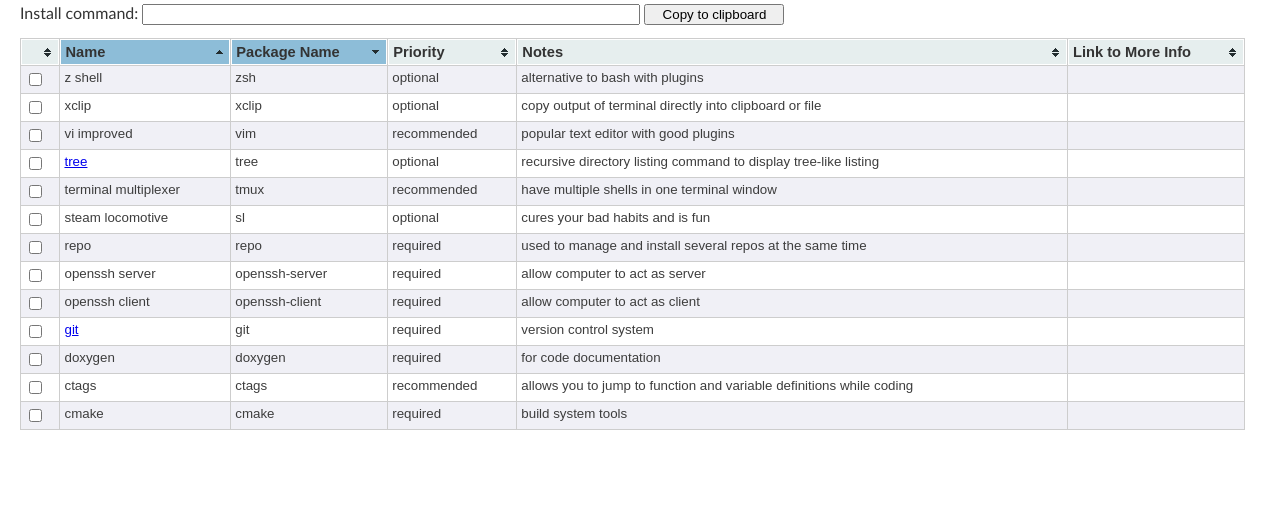
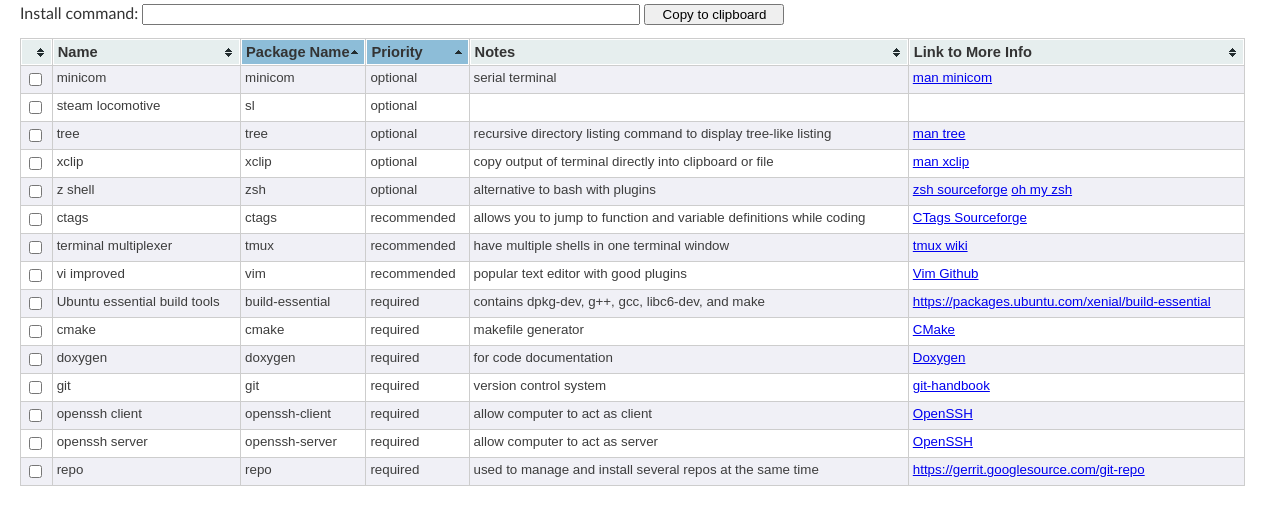
Before and after one commit to PYates77/linux-packages, a plain HTML site: page index.html in a window 1280 px wide. Shown: the part 69-594 px from the top of the page. Drawn offline with Linux system fonts and the light colour scheme.

Commit message:
adding more and creating links

```diff
--- a/index.html
+++ b/index.html
@@ -9,7 +9,7 @@
 	<script type="text/javascript" src="resources/jquery/jquery.tablesorter.js"></script>
 	<script type="text/javascript">
 	$(function() {
-		$("#package-table").tablesorter({sortList:[[2,1],[1,0]], widgets: ['zebra']});
+		$("#package-table").tablesorter({sortList:[[3,0],[2,0]], widgets: ['zebra']});
 	});
 	</script>
     <script type="text/javascript" src="resources/js/index.js"></script>
@@ -50,20 +50,28 @@
 		</thead>
 		<tbody>
 			<tr>
+				<td><input id="build-essential" class="package" type="checkbox"/></td>
+				<td>Ubuntu essential build tools</td>
+				<td>build-essential</td>
+				<td>required</td>
+				<td>contains dpkg-dev, g++, gcc, libc6-dev, and make</td>
+                <td><a href=https://packages.ubuntu.com/xenial/build-essential>https://packages.ubuntu.com/xenial/build-essential</a></td>
+			</tr>
+			<tr>
 				<td><input id="doxygen" class="package" type="checkbox"/></td>
 				<td>doxygen</td>
 				<td>doxygen</td>
 				<td>required</td>
 				<td>for code documentation</td>
-				<td></td>
+                <td><a href="http://doxygen.nl/">Doxygen</a></td>
 			</tr>
 			<tr>
 				<td><input id="git" class="package" type="checkbox"/></td>
-				<td><a href="https://guides.github.com/introduction/git-handbook/">git</a></td>
+				<td>git</td>
 				<td>git</td>
 				<td>required</td>
 				<td>version control system</td>
-				<td></td>
+				<td><a href="https://guides.github.com/introduction/git-handbook/">git-handbook</a></td>
 			</tr>
 			<tr>
 				<td><input id="ctags" class="package" type="checkbox"/></td>
@@ -71,7 +79,7 @@
 				<td>ctags</td>
 				<td>recommended</td>
 				<td>allows you to jump to function and variable definitions while coding</td>
-				<td></td>
+                <td><a href="http://ctags.sourceforge.net/">CTags Sourceforge</a></td>
 
 			</tr>
 			<tr>
@@ -80,7 +88,7 @@
 				<td>tmux</td>
 				<td>recommended</td>
 				<td>have multiple shells in one terminal window</td>
-				<td></td>
+                <td><a href="https://github.com/tmux/tmux/wiki">tmux wiki</a></td>
 			</tr>
 			<tr>
 				<td><input id="vim" class="package" type="checkbox"/></td>
@@ -88,14 +96,14 @@
 				<td>vim</td>
 				<td>recommended</td>
 				<td>popular text editor with good plugins</td>
-				<td></td>
+                <td><a href="https://github.com/vim/vim">Vim Github</a></td>
 			</tr>
 			<tr>
 				<td><input id="sl" class="package" type="checkbox"/></td>
 				<td>steam locomotive</td>
 				<td>sl</td>
 				<td>optional</td>
-				<td>cures your bad habits and is fun</td>
+				<td></td>
 				<td></td>
 			</tr>
 			<tr>
@@ -104,15 +112,18 @@
 				<td>zsh</td>
 				<td>optional</td>
 				<td>alternative to bash with plugins</td>
-				<td></td>
+                <td>
+                    <a href="http://zsh.sourceforge.net/">zsh sourceforge</a>
+                    <a href="https://github.com/ohmyzsh/ohmyzsh">oh my zsh</a>
+                </td>
 			</tr>
 			<tr>
 				<td><input id="cmake" class="package" type="checkbox"/></td>
 				<td>cmake</td>
 				<td>cmake</td>
 				<td>required</td>
-				<td>build system tools</td>
-				<td></td>
+				<td>makefile generator</td>
+                <td><a href="https://cmake.org/">CMake</a></td>
 			</tr>
 			<tr>
 				<td><input id="openssh-server" class="package" type="checkbox"/></td>
@@ -120,7 +131,7 @@
 				<td>openssh-server</td>
 				<td>required</td>
 				<td>allow computer to act as server</td>
-				<td></td>
+                <td><a href="https://www.openssh.com/">OpenSSH</a></td>
 			</tr>
 			<tr>
 				<td><input id="openssh-client" class="package" type="checkbox"/></td>
@@ -128,7 +139,7 @@
 				<td>openssh-client</td>
 				<td>required</td>
 				<td>allow computer to act as client</td>
-				<td></td>
+                <td><a href="https://www.openssh.com/">OpenSSH</a></td>
 			</tr>
 			<tr>
 				<td><input id="xclip" class="package" type="checkbox"/></td>
@@ -136,7 +147,7 @@
 				<td>xclip</td>
 				<td>optional</td>
 				<td>copy output of terminal directly into clipboard or file</td>
-				<td></td>
+                <td><a href="https://linux.die.net/man/1/xclip">man xclip</a></td>
 			</tr>
 			<tr>
 				<td><input id="repo" class="package" type="checkbox"/></td>
@@ -144,15 +155,23 @@
 				<td>repo</td>
 				<td>required</td>
 				<td>used to manage and install several repos at the same time</td>
-				<td></td>
+                <td><a href="https://gerrit.googlesource.com/git-repo">https://gerrit.googlesource.com/git-repo</a></td>
 			</tr>
 			<tr>
 				<td><input id="tree" class="package" type="checkbox"/></td>
-				<td><a href="https://linux.die.net/man/1/tree">tree</a></td>
+				<td>tree</td>
 				<td>tree</td>
 				<td>optional</td>
 				<td>recursive directory listing command to display tree-like listing</td>
-				<td></td>
+				<td><a href="https://linux.die.net/man/1/tree">man tree</a></td>
+			</tr>
+			<tr>
+				<td><input id="minicom" class="package" type="checkbox"/></td>
+				<td>minicom</td>
+				<td>minicom</td>
+				<td>optional</td>
+				<td>serial terminal</td>
+				<td><a href="https://linux.die.net/man/1/minicom">man minicom</a></td>
 			</tr>
 		</tbody>
 	</table>
```
